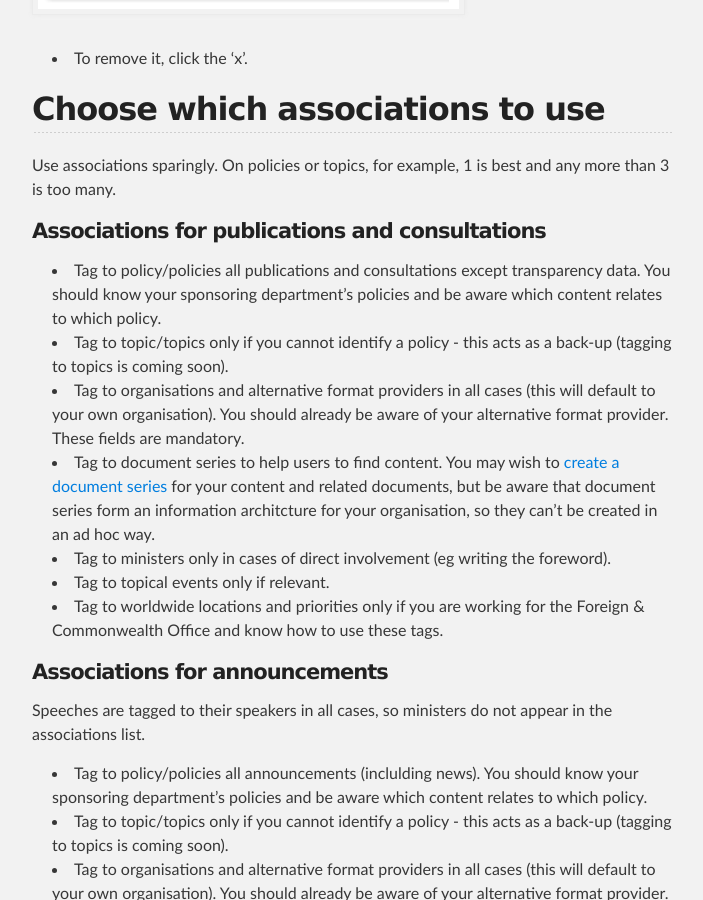
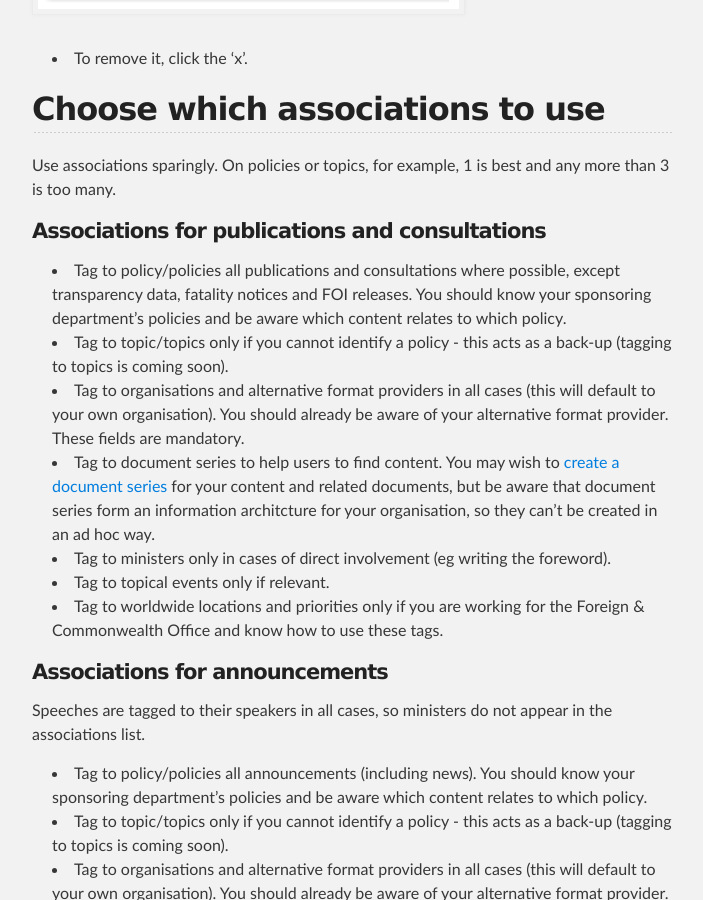
Before and after one commit to alphagov/inside-government-admin-guide, a Jekyll site: the page built from creating-documents/add-associations.md, in a window 1280 px wide and 900 px high, scrolled down 1039 px. Shown: the whole window, without its empty margins (288-991 px from the left). Built offline with Jekyll 4.4.1, drawn with Linux system fonts in a browser that asks for light colours.

Commit message:
Update add-associations.md

```diff
--- a/creating-documents/add-associations.md
+++ b/creating-documents/add-associations.md
@@ -26,7 +26,7 @@ Use associations sparingly. On policies or topics, for example, 1 is best and an
 
 #### Associations for publications and consultations
 
-* Tag to policy/policies all publications and consultations except transparency data. You should know your sponsoring department's policies and be aware which content relates to which policy.
+* Tag to policy/policies all publications and consultations where possible, except transparency data, fatality notices and FOI releases. You should know your sponsoring department's policies and be aware which content relates to which policy.
 * Tag to topic/topics only if you cannot identify a policy - this acts as a back-up (tagging to topics is coming soon).
 * Tag to organisations and alternative format providers in all cases (this will default to your own organisation). You should already be aware of your alternative format provider. These fields are mandatory.
 * Tag to document series to help users to find content. You may wish to [create a document series](http://alphagov.github.io/inside-government-admin-guide/editing-other-pages/document-series.html) for your content and related documents, but be aware that document series form an information architcture for your organisation, so they can't be created in an ad hoc way.
@@ -38,7 +38,7 @@ Use associations sparingly. On policies or topics, for example, 1 is best and an
 
 Speeches are tagged to their speakers in all cases, so ministers do not appear in the associations list.
 
-* Tag to policy/policies all announcements (inclulding news). You should know your sponsoring department's policies and be aware which content relates to which policy.
+* Tag to policy/policies all announcements (including news). You should know your sponsoring department's policies and be aware which content relates to which policy.
 * Tag to topic/topics only if you cannot identify a policy - this acts as a back-up (tagging to topics is coming soon).
 * Tag to organisations and alternative format providers in all cases (this will default to your own organisation). You should already be aware of your alternative format provider. These fields are mandatory.
 * Tag to document series only if relevant - document series are more suited to publications (see above).
```
